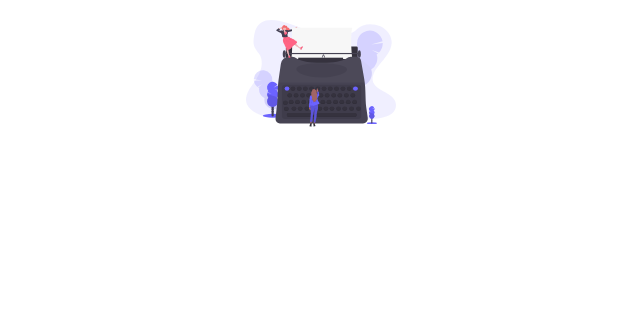
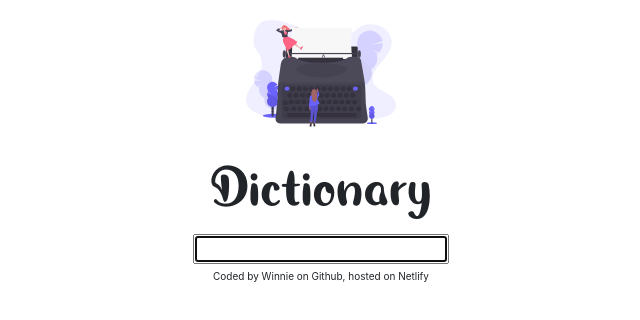
Before and after one commit to Winnie1286/dictionary-project, a React (Create React App) app: page / in a window 1280 px wide. Shown: the top 320 px of the page, without its empty margins (319-959 px from the left). Built offline with nearby package versions, Linux system fonts and the light colour scheme.

Commit message:
added font and search form

```diff
--- a/src/App.css
+++ b/src/App.css
@@ -3,3 +3,9 @@
   display: block;
   margin: 20px auto;
 }
+
+.footer {
+  font-size: 10px;
+  text-align: center;
+  padding-top: 5px;
+}
--- a/src/App.js
+++ b/src/App.js
@@ -1,12 +1,21 @@
 import typewriter from "./typewriter.svg";
+import Dictionary from "./Dictionary.js";
 import "./App.css";
 
 function App() {
   return (
     <div className="App">
-      <header className="App-header">
-        <img src={typewriter} className="App-logo img-fluid" alt="logo" />
-      </header>
+      <div className="container">
+        <header className="App-header">
+          <img src={typewriter} className="App-logo img-fluid" alt="logo" />
+        </header>
+        <main>
+          <Dictionary />
+        </main>
+        <footer className="footer">
+          Coded by Winnie on Github, hosted on Netlify
+        </footer>
+      </div>
     </div>
   );
 }
--- /dev/null
+++ b/src/Dictionary.css
@@ -0,0 +1,8 @@
+.Dictionary {
+  text-align: center;
+}
+
+.Title {
+  font-family: MagicOwlFont;
+  font-size: 58px;
+}
--- /dev/null
+++ b/src/Dictionary.js
@@ -0,0 +1,23 @@
+import React, { useState } from "react";
+import "./Dictionary.css";
+
+export default function Dictionary() {
+  let [keyword, setKeyword] = useState("");
+
+  function search(event) {
+    event.preventDefault();
+    alert(`Searching for ${keyword}`);
+  }
+  function handleKeywordChange(event) {
+    setKeyword(event.target.value);
+  }
+
+  return (
+    <div className="Dictionary">
+      <div className="Title">Dictionary</div>
+      <form onSubmit={search}>
+        <input type="search" autoFocus={true} onChange={handleKeywordChange} />
+      </form>
+    </div>
+  );
+}
--- a/src/index.css
+++ b/src/index.css
@@ -1,13 +1,19 @@
 body {
   margin: 0;
-  font-family: -apple-system, BlinkMacSystemFont, 'Segoe UI', 'Roboto', 'Oxygen',
-    'Ubuntu', 'Cantarell', 'Fira Sans', 'Droid Sans', 'Helvetica Neue',
+  font-family: -apple-system, BlinkMacSystemFont, "Segoe UI", "Roboto", "Oxygen",
+    "Ubuntu", "Cantarell", "Fira Sans", "Droid Sans", "Helvetica Neue",
     sans-serif;
   -webkit-font-smoothing: antialiased;
   -moz-osx-font-smoothing: grayscale;
 }
 
 code {
-  font-family: source-code-pro, Menlo, Monaco, Consolas, 'Courier New',
+  font-family: source-code-pro, Menlo, Monaco, Consolas, "Courier New",
     monospace;
 }
+
+@font-face {
+  font-family: "MagicOwlFont";
+  src: local("MagicOwlFont"), url("./MagicOwlFont.otf") format("truetype");
+  font-weight: bold;
+}
```
Also changed, not shown: src/MagicOwlFont.otf (added), 1 other file (tests, documents, lock files or other folders).
